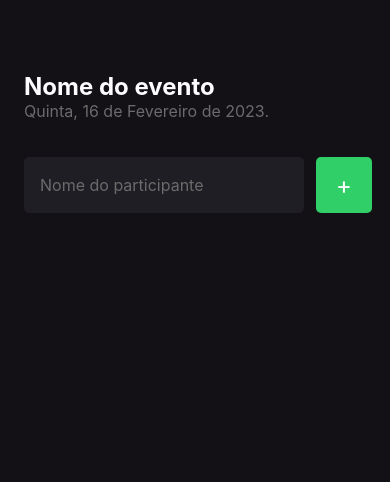
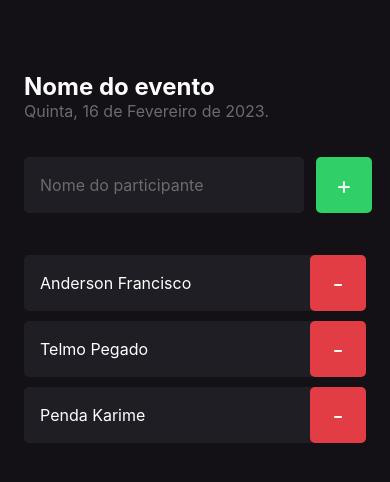
Before and after one commit to andersonigfrancisco/imhere, a React Native app: screen / in a window 390 px wide. Shown: the top 482 px of the page. Built offline with nearby package versions, Linux system fonts and the light colour scheme.

Commit message:
passando propiedades no componentes de particpantes

```diff
--- a/src/screens/Home/index.tsx
+++ b/src/screens/Home/index.tsx
@@ -1,5 +1,7 @@
 
 import { Text, View, TextInput, TouchableOpacity } from "react-native";
+
+import {Participant} from '../../components/Participant';
 
 import { styles } from "./style";
 
@@ -37,6 +39,11 @@ export function Home() {
 
       </View>
 
+      <Participant name="Anderson Francisco"/>
+
+      <Participant name="Telmo Pegado"/>
+
+      <Participant name="Penda Karime"/>
 
     </View>
   )
```
